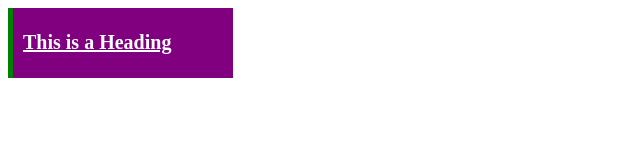
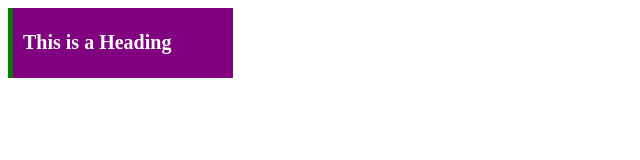
Before and after one commit to acciojob/all-styles-text-SahuKapil, a website: page main.html in a window 1280 px wide. Shown: the full height of the page, 0-640 px from the left. Drawn offline with Linux system fonts and the light colour scheme.

Commit message:
created a submission

```diff
--- a/main.html
+++ b/main.html
@@ -12,7 +12,7 @@
 </script>
 
 	<div class="container">
-	  <h1> <a href="#">This is a Heading</a></h1>
+	  <h1> This is a Heading</h1>
 	</div>
 
 
```
